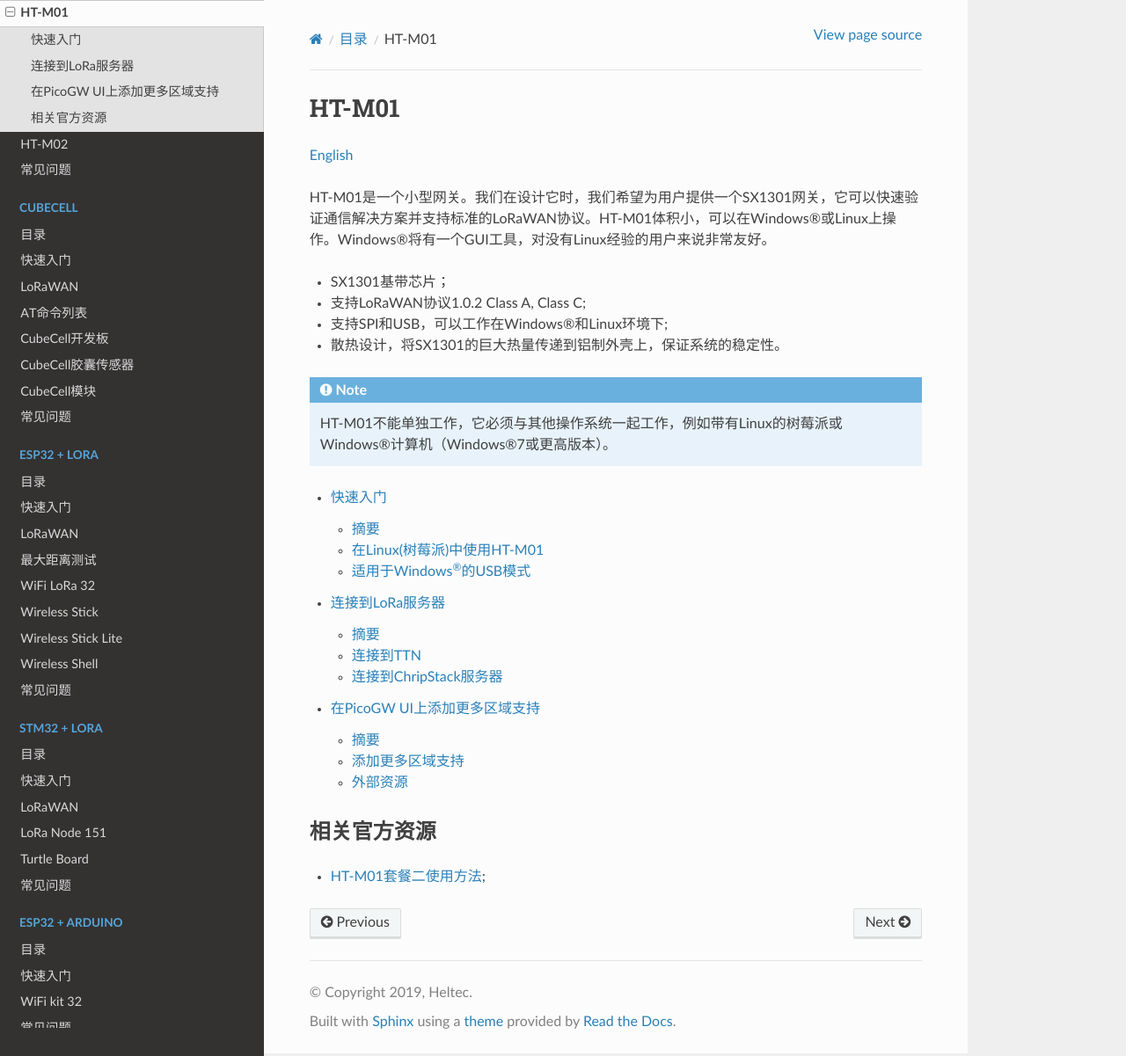
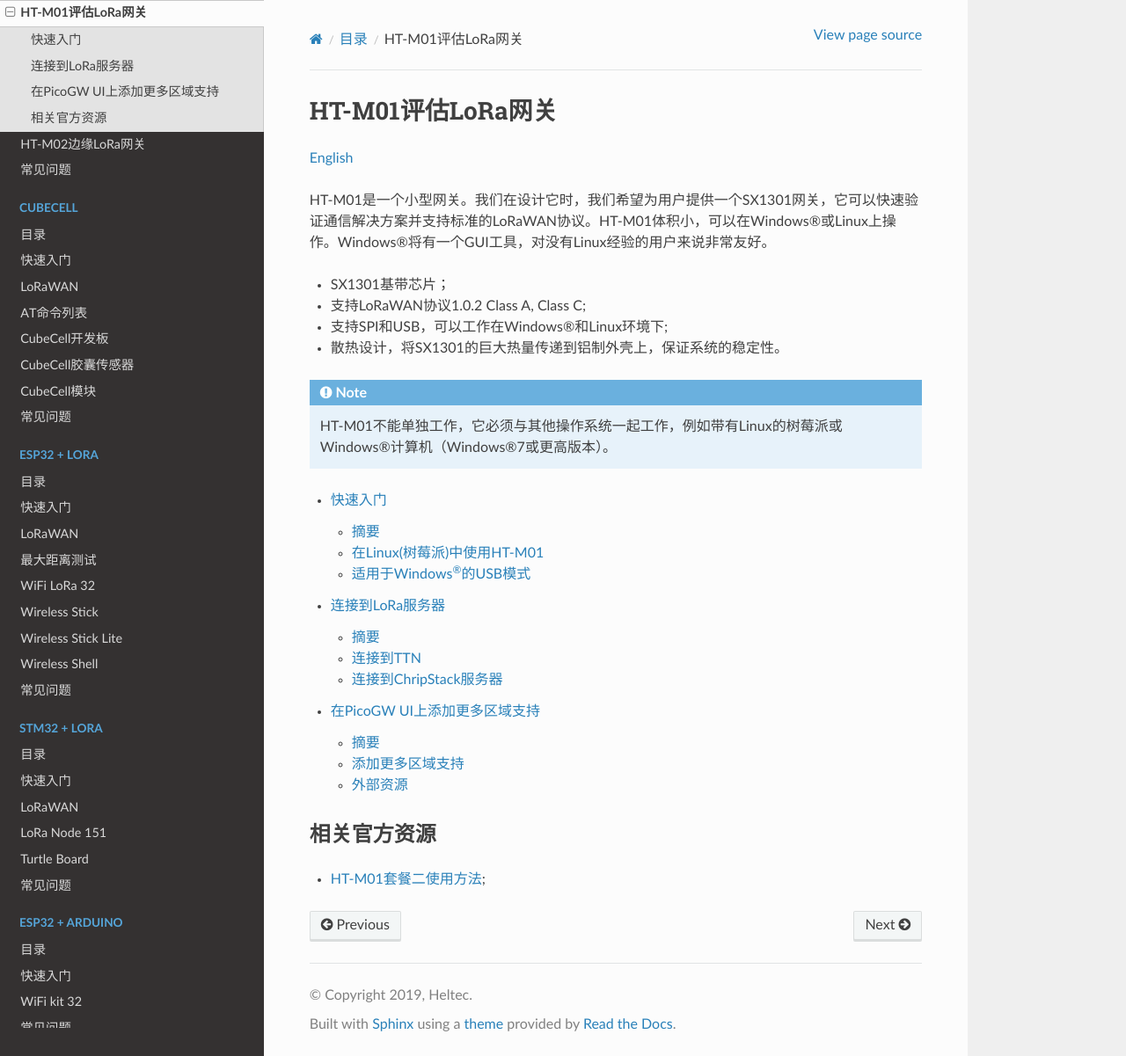
Before and after one commit to HelTecAutomation/HeltecDocs-zh_CN, a Sphinx documentation site: the page built from zh_CN/source/gateway/ht-m01/index.rst, in a window 1280 px wide and 1201 px high. Shown: the whole window at 88% size. Built offline with Sphinx 7.4.7 and the Read the Docs theme 2.0.0, drawn with Linux system fonts in a browser that asks for light colours; pages that are not in the unit, such as notebooks, are missing from menus.

Commit message:
Update gateway relevant documents

```diff
--- a/zh_CN/source/gateway/ht-m01/index.rst
+++ b/zh_CN/source/gateway/ht-m01/index.rst
@@ -1,5 +1,5 @@
-HT-M01
-======
+HT-M01评估LoRa网关
+==================
 `English <https://heltec-automation-docs.readthedocs.io/en/latest/gateway/ht-m01/index.html>`_
 
 HT-M01是一个小型网关。我们在设计它时，我们希望为用户提供一个SX1301网关，它可以快速验证通信解决方案并支持标准的LoRaWAN协议。HT-M01体积小，可以在Windows®或Linux上操作。Windows®将有一个GUI工具，对没有Linux经验的用户来说非常友好。
--- a/zh_CN/source/gateway/ht-m02/index.rst
+++ b/zh_CN/source/gateway/ht-m02/index.rst
@@ -1,5 +1,5 @@
-HT-M02
-======
+HT-M02边缘LoRa网关
+==================
 `English <https://heltec-automation-docs.readthedocs.io/en/latest/gateway/ht-m02/index.html>`_
 
 实际上，设备的工作环境可能不如预期，相反，这可能非常糟糕……例如，在工业环境中，现场可能存在巨大的振动、噪声、粉尘、高温等问题。在城市环境中，阳光和雨水，冬天的低温和夏天的高温总是不可避免的……在设计HT-M02 LoRa网关时，已经考虑并解决了上述所有问题，并严格按照工业标准进行设计。
```
